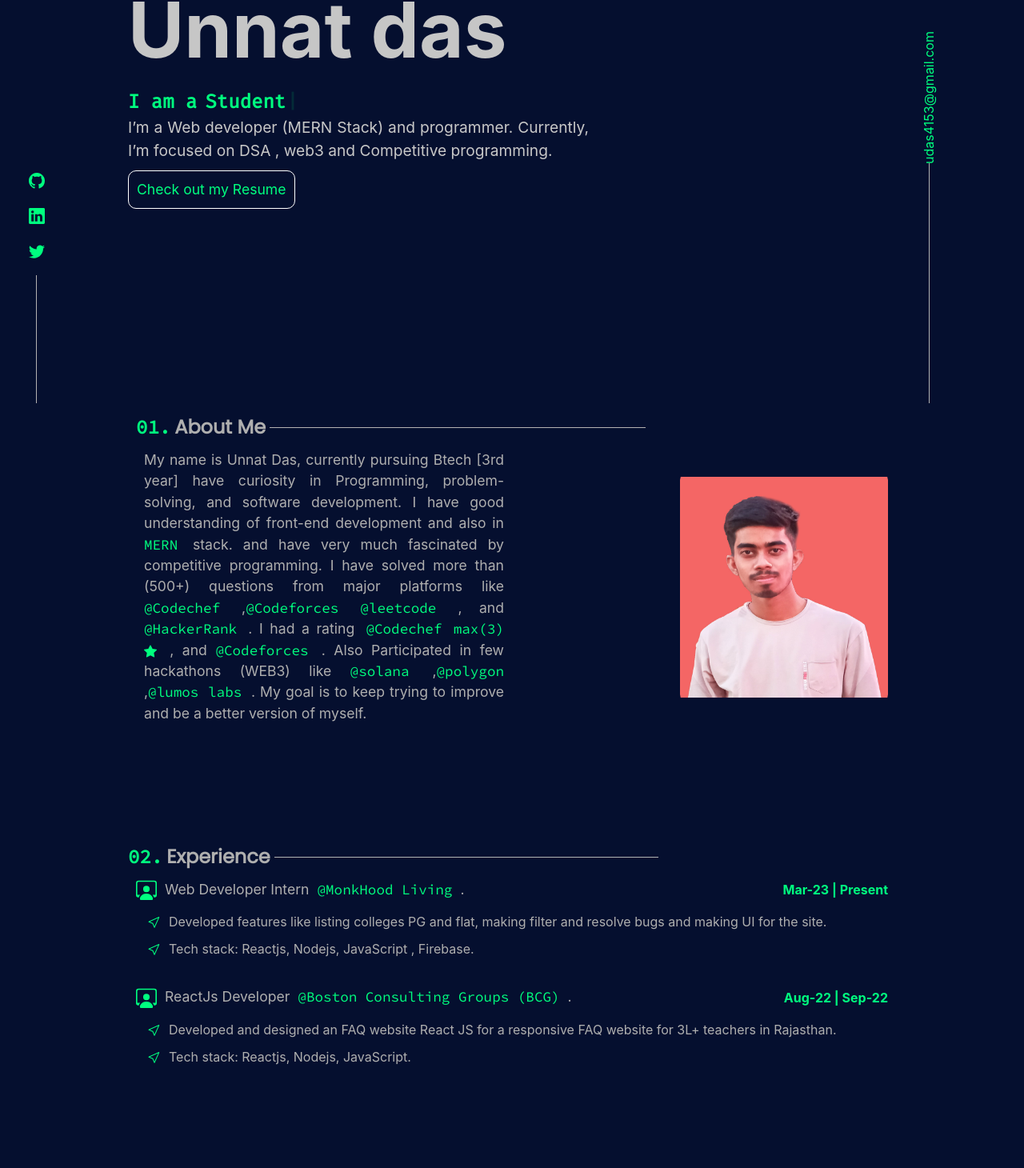
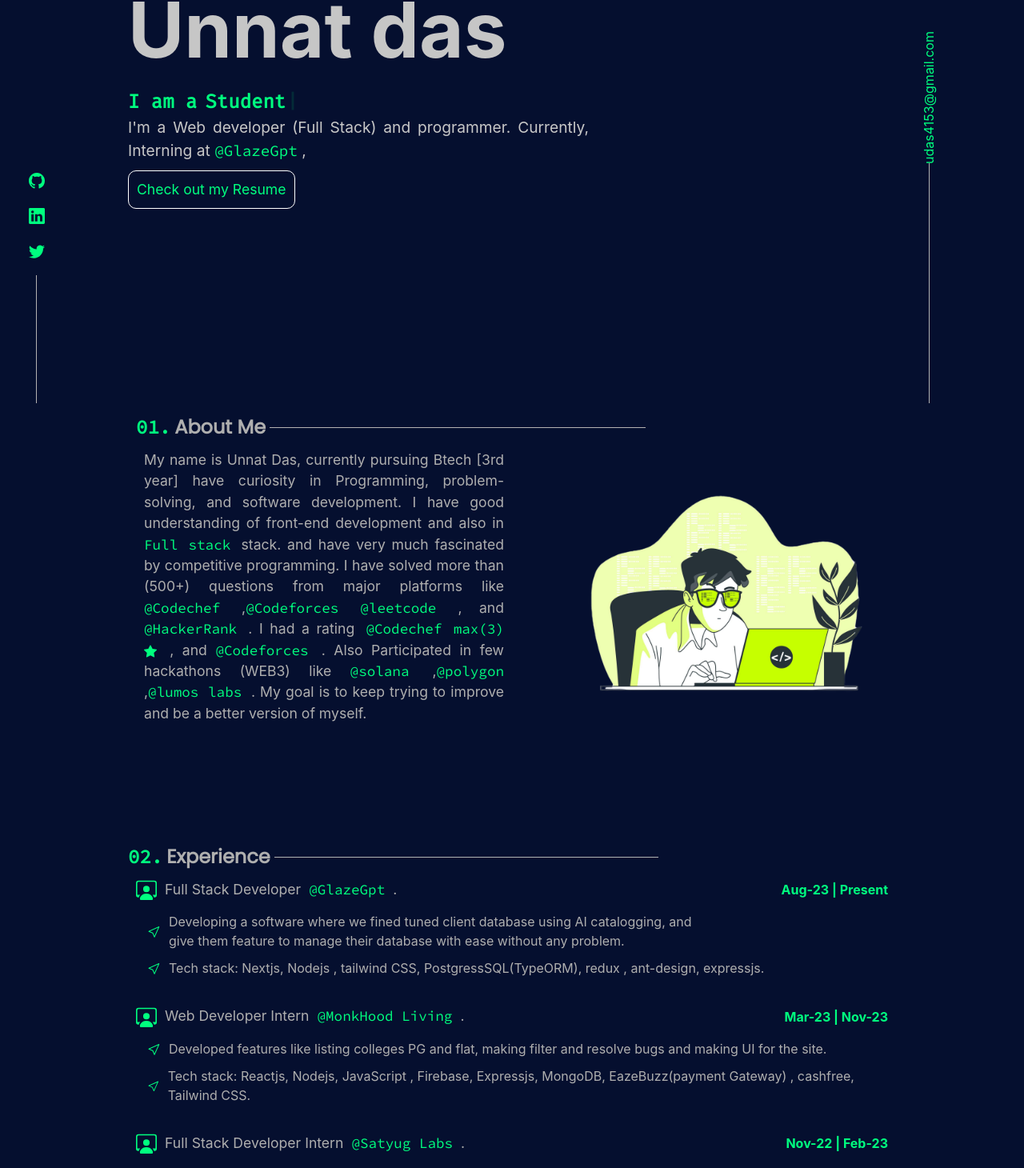
Before and after one commit to Sayo1305/Portfolio, a React (Create React App) app: page / in a window 1280 px wide. Shown: the part 294-1754 px from the top of the page at 80% size. Built offline with nearby package versions, Linux system fonts and the light colour scheme; a web font is replaced by a local one.

Commit message:
added exp

```diff
--- a/src/assets/css/about.css
+++ b/src/assets/css/about.css
@@ -17,14 +17,14 @@
       width: 100%;
       height: 100%;
       border-radius: 10px;
-      object-fit: contain;
+      object-fit: cover;
       transition: 50ms filter ease-in-out;
       z-index: -1;
 }
 
 .ImageContAbout{
-      width: 260px;
-      height: 36vh;
+      width: 400px;
+      height: 40vh;
       object-fit: cover;
 }
 .AboutHead{
--- a/src/components/About.jsx
+++ b/src/components/About.jsx
@@ -1,6 +1,6 @@
 import React from "react";
 import "../assets/css/about.css";
-import profilepic from "../assets/images/Unnat Das.jpg";
+import profilepic from "../assets/images/profile_2.png";
 const About = ({aboutref}) => {
   return (
     <div className="AboutSection">
@@ -14,7 +14,7 @@ const About = ({aboutref}) => {
           My name is Unnat Das, currently pursuing Btech [3rd year] have
           curiosity in Programming, problem-solving, and software development. I
           have good understanding of front-end development and also in{" "}
-          <span className="NavLinkBullet"> MERN </span>
+          <span className="NavLinkBullet"> Full stack </span>
           stack. and have very much fascinated by competitive programming. I
           have solved more than (500+) questions from major platforms like{" "}
           <a
--- a/src/components/Exp.jsx
+++ b/src/components/Exp.jsx
@@ -8,6 +8,7 @@ const Exp = ({expref}) => {
         <div className="StraightLine"></div>
       </div>
       <div className="Expshowcase">
+
         <div className="ExpShow">
           <div className="ExpHeader">
             <div className="ExpHeader1">
@@ -77,6 +78,60 @@ for 3L+ teachers in Rajasthan.
                 <path d="M4 16s-1 0-1-1 1-4 5-4 5 3 5 4-1 1-1 1H4Zm4-5.95a2.5 2.5 0 1 0 0-5 2.5 2.5 0 0 0 0 5Z" />
                 <path d="M2 1a2 2 0 0 0-2 2v9.5A1.5 1.5 0 0 0 1.5 14h.653a5.373 5.373 0 0 1 1.066-2H1V3a1 1 0 0 1 1-1h12a1 1 0 0 1 1 1v9h-2.219c.554.654.89 1.373 1.066 2h.653a1.5 1.5 0 0 0 1.5-1.5V3a2 2 0 0 0-2-2H2Z" />
               </svg>{" "}
+              Full Stack Developer Intern <a
+                href="https://satyug.vercel.app/"
+                target={"_blank"}
+                rel="noreferrer"
+              >
+                <span className="NavLinkBullet clickpurple">@Satyug Labs </span>
+              </a>{" "}.
+            </div>
+
+            <div className="ExpDate">Nov-22 | Feb-23</div>
+          </div>
+          <div className="ExpDetail">
+            <div className="ExpPoint">
+              <svg
+                xmlns="http://www.w3.org/2000/svg"
+                width="16"
+                height="16"
+                fill="#00FF7F"
+                class="bi bi-cursor"
+                viewBox="0 0 16 16"
+              >
+                <path d="M14.082 2.182a.5.5 0 0 1 .103.557L8.528 15.467a.5.5 0 0 1-.917-.007L5.57 10.694.803 8.652a.5.5 0 0 1-.006-.916l12.728-5.657a.5.5 0 0 1 .556.103zM2.25 8.184l3.897 1.67a.5.5 0 0 1 .262.263l1.67 3.897L12.743 3.52 2.25 8.184z" />
+              </svg>
+              Developed a prototype of satyug metaverse which include a mini game, minting of nft.
+            </div>
+            <div className="ExpPoint">
+              <svg
+                xmlns="http://www.w3.org/2000/svg"
+                width="16"
+                height="16"
+                fill="#00FF7F"
+                class="bi bi-cursor"
+                viewBox="0 0 16 16"
+              >
+                <path d="M14.082 2.182a.5.5 0 0 1 .103.557L8.528 15.467a.5.5 0 0 1-.917-.007L5.57 10.694.803 8.652a.5.5 0 0 1-.006-.916l12.728-5.657a.5.5 0 0 1 .556.103zM2.25 8.184l3.897 1.67a.5.5 0 0 1 .262.263l1.67 3.897L12.743 3.52 2.25 8.184z" />
+              </svg>
+              Tech stack: Reactjs, Nodejs, JavaScript, Etherjs, metamask , whatsapp API, MongoDb, Expressjs.
+            </div>
+          </div>
+        </div>
+        <div className="ExpShow">
+          <div className="ExpHeader">
+            <div className="ExpHeader1">
+              <svg
+                xmlns="http://www.w3.org/2000/svg"
+                width="26"
+                height="26"
+                fill="#00FF7F "
+                class="bi bi-person-workspace"
+                viewBox="0 0 16 16"
+              >
+                <path d="M4 16s-1 0-1-1 1-4 5-4 5 3 5 4-1 1-1 1H4Zm4-5.95a2.5 2.5 0 1 0 0-5 2.5 2.5 0 0 0 0 5Z" />
+                <path d="M2 1a2 2 0 0 0-2 2v9.5A1.5 1.5 0 0 0 1.5 14h.653a5.373 5.373 0 0 1 1.066-2H1V3a1 1 0 0 1 1-1h12a1 1 0 0 1 1 1v9h-2.219c.554.654.89 1.373 1.066 2h.653a1.5 1.5 0 0 0 1.5-1.5V3a2 2 0 0 0-2-2H2Z" />
+              </svg>{" "}
               Web Developer Intern <a
                 href="https://monkhood.in/"
                 target={"_blank"}
@@ -85,8 +140,7 @@ for 3L+ teachers in Rajasthan.
                 <span className="NavLinkBullet clickpurple">@MonkHood Living </span>
               </a>{" "}.
             </div>
-
-            <div className="ExpDate">Mar-23 | Present</div>
+            <div className="ExpDate">Mar-23 | Nov-23</div>
           </div>
           <div className="ExpDetail">
             <div className="ExpPoint">
@@ -113,7 +167,62 @@ for 3L+ teachers in Rajasthan.
               >
                 <path d="M14.082 2.182a.5.5 0 0 1 .103.557L8.528 15.467a.5.5 0 0 1-.917-.007L5.57 10.694.803 8.652a.5.5 0 0 1-.006-.916l12.728-5.657a.5.5 0 0 1 .556.103zM2.25 8.184l3.897 1.67a.5.5 0 0 1 .262.263l1.67 3.897L12.743 3.52 2.25 8.184z" />
               </svg>
-              Tech stack: Reactjs, Nodejs, JavaScript , Firebase.
+              Tech stack: Reactjs, Nodejs, JavaScript , Firebase, Expressjs, MongoDB, EazeBuzz(payment Gateway) , cashfree, Tailwind CSS.
+            </div>
+          </div>
+        </div>
+        <div className="ExpShow">
+          <div className="ExpHeader">
+            <div className="ExpHeader1">
+              <svg
+                xmlns="http://www.w3.org/2000/svg"
+                width="26"
+                height="26"
+                fill="#00FF7F "
+                class="bi bi-person-workspace"
+                viewBox="0 0 16 16"
+              >
+                <path d="M4 16s-1 0-1-1 1-4 5-4 5 3 5 4-1 1-1 1H4Zm4-5.95a2.5 2.5 0 1 0 0-5 2.5 2.5 0 0 0 0 5Z" />
+                <path d="M2 1a2 2 0 0 0-2 2v9.5A1.5 1.5 0 0 0 1.5 14h.653a5.373 5.373 0 0 1 1.066-2H1V3a1 1 0 0 1 1-1h12a1 1 0 0 1 1 1v9h-2.219c.554.654.89 1.373 1.066 2h.653a1.5 1.5 0 0 0 1.5-1.5V3a2 2 0 0 0-2-2H2Z" />
+              </svg>{" "}
+              Full Stack Developer <a
+                href="https://www.glazegpt.com/"
+                target={"_blank"}
+                rel="noreferrer"
+              >
+                <span className="NavLinkBullet clickpurple">@GlazeGpt </span>
+              </a>{" "}.
+            </div>
+
+            <div className="ExpDate">Aug-23 | Present</div>
+          </div>
+          <div className="ExpDetail">
+            <div className="ExpPoint">
+              <svg
+                xmlns="http://www.w3.org/2000/svg"
+                width="16"
+                height="16"
+                fill="#00FF7F"
+                class="bi bi-cursor"
+                viewBox="0 0 16 16"
+              >
+                <path d="M14.082 2.182a.5.5 0 0 1 .103.557L8.528 15.467a.5.5 0 0 1-.917-.007L5.57 10.694.803 8.652a.5.5 0 0 1-.006-.916l12.728-5.657a.5.5 0 0 1 .556.103zM2.25 8.184l3.897 1.67a.5.5 0 0 1 .262.263l1.67 3.897L12.743 3.52 2.25 8.184z" />
+              </svg>
+              Developing a software where we fined tuned client database using AI catalogging, and <br></br>give them feature to
+              manage their database with ease without any problem.
+            </div>
+            <div className="ExpPoint">
+              <svg
+                xmlns="http://www.w3.org/2000/svg"
+                width="16"
+                height="16"
+                fill="#00FF7F"
+                class="bi bi-cursor"
+                viewBox="0 0 16 16"
+              >
+                <path d="M14.082 2.182a.5.5 0 0 1 .103.557L8.528 15.467a.5.5 0 0 1-.917-.007L5.57 10.694.803 8.652a.5.5 0 0 1-.006-.916l12.728-5.657a.5.5 0 0 1 .556.103zM2.25 8.184l3.897 1.67a.5.5 0 0 1 .262.263l1.67 3.897L12.743 3.52 2.25 8.184z" />
+              </svg>
+              Tech stack: Nextjs, Nodejs , tailwind CSS, PostgressSQL(TypeORM), redux , ant-design, expressjs.
             </div>
           </div>
         </div>
--- a/src/components/Hero.jsx
+++ b/src/components/Hero.jsx
@@ -59,8 +59,15 @@ const Hero = () => {
         />
       </div>
       <div ref={hero4ref} className="HeroPara">
-        I’m a Web developer (MERN Stack) and programmer. Currently, I’m focused
-        on DSA , web3 and Competitive programming.
+        I'm a Web developer (Full Stack) and programmer. Currently, Interning at <a
+                href="https://www.glazegpt.com/"
+                target={"_blank"}
+                rel="noreferrer"
+              >
+                {" "}
+                <span className="NavLinkBullet clickpurple">@GlazeGpt</span>
+              </a>{" "},
+              {/* I'm focused on DSA , web3 and Competitive programming. */}
       </div>
       <div>
         <a
```
Also changed, not shown: src/assets/images/profile_2.png (added), 1 other file (tests, documents, lock files or other folders).
